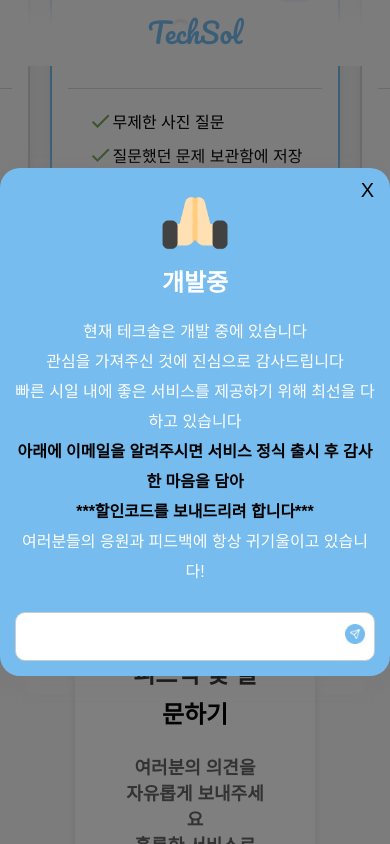
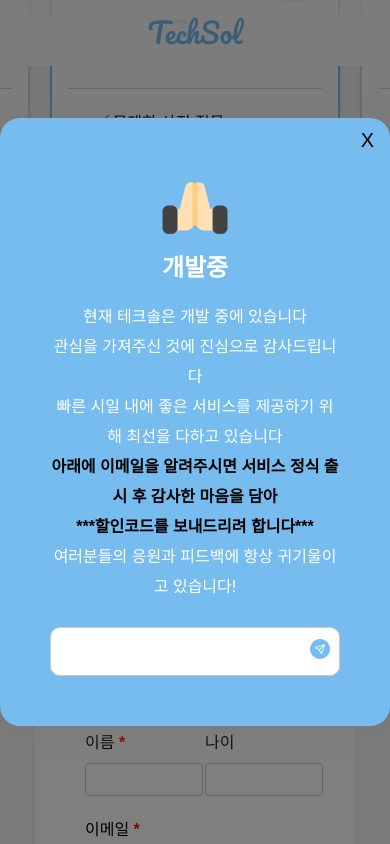
Before and after one commit to hi-shp/sample-website, a React (Create React App) app: page / in a window 390 px wide. Both pictures are taken after a click on the element "첫구매 혜택받기". Built offline with nearby package versions, Linux system fonts and the light colour scheme; a web font is replaced by a local one.

Commit message:
스마트폰 및 아이패드  미디어쿼리 수정

```diff
--- a/src/component/Feedback.css
+++ b/src/component/Feedback.css
@@ -112,3 +112,25 @@
   text-align: center;
   font-weight: 700;
 }
+
+/* 일반적인 모바일 기기용 (예: 대부분의 스마트폰, 768px 이하) */
+@media only screen and (max-width: 767px) {
+  /* 여기에 일반적인 모바일 기기에 적용할 CSS 스타일을 작성 */
+  .feedback{
+    padding: 10px;
+    background-color: #f9f9f9;
+    margin: 20px auto;
+    max-width: 760px;
+    border-radius: 20px;
+    box-sizing: border-box;
+    width: 100%;
+    margin-top: -200px;
+  }
+
+  .h35 {
+    font-size: 13px;
+    color: #666;
+  }
+
+
+}
--- a/src/component/Function.css
+++ b/src/component/Function.css
@@ -142,7 +142,7 @@
     align-items: center;
     justify-content: center;
     background-color: #76bcef;
-    border-radius: 20px;
+    border-radius: 25px;
     height: 52px;
     padding: 8px 40px;
     width: 300px;
@@ -234,7 +234,7 @@
 /* 더 작은 화면용 (예: 스마트폰) */
 @media (max-width: 480px) {
     .f-text {
-        font-size: 24px; /* 더 작은 화면에서 폰트 크기 조정 */
+        font-size: 22px; /* 더 작은 화면에서 폰트 크기 조정 */
         margin-top: -80px; /* 마진 조정 */
         margin-bottom: 30px; /* 마진 조정 */
     }
@@ -256,17 +256,13 @@
         gap: 10px; /* 아이템 간격 조정 */
     }
 
-    .f-frame-5, .f-frame-6 {
+    .f-frame-5 {
         align-items: center;
         padding: 8px 16px; /* 버튼 내부 여백 조정 */
         width: 70%; /* 버튼 너비 100%로 조정 */
     }
 
-    .f-button {
-        font-size: 14px; /* 버튼 폰트 크기 조정 */
-        padding: 8px 16px; /* 버튼 내부 여백 조정 */
-        width: 50px;
-    }
+
 
     .f-text-wrapper-2 {
         font-size: 14px; /* 더 작은 화면에서 폰트 크기 조정 */
--- a/src/component/Intro.css
+++ b/src/component/Intro.css
@@ -192,3 +192,63 @@
         margin-top: 10px; /* 이미지와 상단 요소 간의 간격 추가 */
     }
 }
+
+
+/* 일반적인 모바일 기기용 (예: 대부분의 스마트폰, 768px 이하) */
+@media only screen and (max-width: 767px) {
+    /* 여기에 일반적인 모바일 기기에 적용할 CSS 스타일을 작성 */
+    .I-screen {
+        flex-direction: column; /* 전체 컨테이너를 수직 방향으로 배열 */
+        align-items: center; /* 가운데 정렬 */
+        text-align: center;
+        padding: 60px; /* 내부 여백 조정 */
+        margin-top: 0; /* 위쪽 여백 제거 */
+        margin-bottom: 30px; /* 하단 여백 추가 */
+        margin-left: 20px;
+    }
+
+    .I-screen .I-view {
+        padding: 15px; /* 내부 여백 조정 */
+        margin-top: 20px; /* 위쪽 여백 추가 */
+        width: 100%; /* 컨테이너 너비 조정 */
+        box-sizing: border-box; /* 패딩과 테두리를 포함한 너비 계산 */
+    }
+
+    .I-frame{
+        width: 350px;
+    }
+
+    .I-screen .I-img {
+        width: 100%; /* 이미지 너비 조정 */
+        height: auto; /* 이미지 비율 유지 */
+        margin-top: 10px; /* 이미지와 상단 요소 간의 간격 추가 */
+    }
+
+}
+
+/* 태블릿 기기용 (예: iPad, 768px ~ 1024px) */
+@media only screen and (min-width: 768px) and (max-width: 1024px) {
+    /* 여기에 태블릿 기기에 적용할 CSS 스타일을 작성 */
+    .I-frame{
+        display: flex;
+        flex-direction: column;
+        justify-content: center;
+        text-align: start;
+
+        margin: 0;
+
+
+    }
+
+    .I-frame .I-AI{
+        width: 500px;
+    }
+
+    .I-screen .I-img {
+
+        margin-top: 10px; /* 이미지와 상단 요소 간의 간격 추가 */
+        margin-left: -230px;
+        padding-left: 0;
+    }
+
+}
--- a/src/component/Modal.css
+++ b/src/component/Modal.css
@@ -149,3 +149,13 @@
         max-height: 20px; /* 최대 높이 설정 */
     }
 }
+
+/* 일반적인 모바일 기기용 (예: 대부분의 스마트폰, 768px 이하) */
+@media only screen and (max-width: 767px) {
+    /* 여기에 일반적인 모바일 기기에 적용할 CSS 스타일을 작성 */
+    .modal-content{
+        width: 300px;
+        padding: 50px;
+        margin: 0;
+    }
+}
--- a/src/component/Price.css
+++ b/src/component/Price.css
@@ -20,6 +20,9 @@
     width: 290px; /* 카드의 너비를 지정 */
     /* 카드의 너비를 고정하고, 높이는 콘텐츠에 따라 조정되도록 설정 */
     max-width: 100%; /* 최대 너비를 부모 컨테이너의 너비에 맞게 설정 */
+}
+.card:hover {
+    transform: scale(1.05);
 }
 
 /* Basic 카드 스타일 */
@@ -373,20 +376,26 @@
     }
 }
 
-@media screen and (max-width: 450px) {
+@media screen and (max-width: 768px) {
     .h11 {
-        font-size: var(--font-size-3xl);
+        font-size: 25px;
     }
-    .basic1, .standard1, .b4, .h33 {
+    .basic1, .standard1, .b4, .h33, .professional1, .h34, .h35 {
         font-size: var(--font-size-lgi);
     }
-    .professional1 {
-        font-size: var(--font-size-lgi);
+
+    .card {
+        scroll-snap-align: center; /* 카드가 스냅될 때 중앙으로 정렬되도록 설정 */
+        min-width: 290px; /* 모바일 화면에서도 카드의 최소 너비를 설정 */
     }
-    .h34 {
-        font-size: var(--font-size-lgi);
-    }
-    .h35 {
-        font-size: var(--font-size-lgi);
+
+    .plan-container {
+        display: flex; /* 카드들을 가로로 배치 */
+        flex-direction: row; /* 카드들을 가로 방향으로 배치 */
+        overflow-x: auto; /* 가로 스크롤을 가능하게 함 */
+        scroll-snap-type: x mandatory; /* 스크롤 스냅 기능 추가 */
+        -webkit-overflow-scrolling: touch; /* iOS에서 부드러운 스크롤을 위해 추가 */
+        gap: 20px; /* 카드들 사이의 간격 */
+        padding: 20px; /* 카드와 컨테이너 사이의 여백 */
     }
 }
--- a/src/component/Price.js
+++ b/src/component/Price.js
@@ -21,6 +21,19 @@
     const closeModal = () => {
         setIsModalOpen(false);
     };
+    const scrollToCenter = (element) => {
+        const container = document.querySelector('.plan-container'); // ID 대신 클래스 사용
+        if (!container || !element) return;
+
+        const containerWidth = container.offsetWidth;
+        const elementWidth = element.offsetWidth;
+        const elementOffsetLeft = element.getBoundingClientRect().left - container.getBoundingClientRect().left;
+
+        container.scrollTo({
+            left: elementOffsetLeft - (containerWidth / 2) + (elementWidth / 2),
+            behavior: 'smooth'
+        });
+    };
 
     return (
         <div className={`price ${className}`}>
@@ -41,11 +54,11 @@
             <section className="pricing">
                 <div className="pricing-table">
                     <div className="plan-names">
-                    <div id="price-section" className={`price ${className}`}>
-                        <h1 className="h11">가장 저렴하게 이용할 기회입니다!</h1>
-                    </div>
-                    <div className="plan-container">
-                        <div className="card basic">
+                        <div id="price-section" className={`price ${className}`}>
+                            <h1 className="h11">가장 저렴하게 이용할 기회입니다!</h1>
+                        </div>
+                    <div className="plan-container" id="planContainer">
+                        <div className="card basic" onClick={(e) => scrollToCenter(e.currentTarget)}>
                             <div className="plan-intro">
                                 <h3 className="plan-title">Basic</h3>
                                 <div className="plan-price-container">
@@ -74,7 +87,7 @@
                             </div>
                         </div>
 
-                        <div className="card standard">
+                        <div className="card standard" onClick={(e) => scrollToCenter(e.currentTarget)}>
                             <div className="plan-intro">
                                 <h3 className="plan-title">Standard</h3>
                                 <div className="popularity">인기</div>
@@ -111,7 +124,7 @@
                             </div>
                         </div>
 
-                        <div className="card professional">
+                        <div className="card professional" onClick={(e) => scrollToCenter(e.currentTarget)}>
                             <div className="plan-intro">
                                 <h3 className="plan-title">Professional</h3>
                                 <div className="plan-price-container">
@@ -154,6 +167,7 @@
                                 첫구매 혜택받기
                             </div>
                         </div>
+
                     </div>
                 </div>
                 </div>
```
